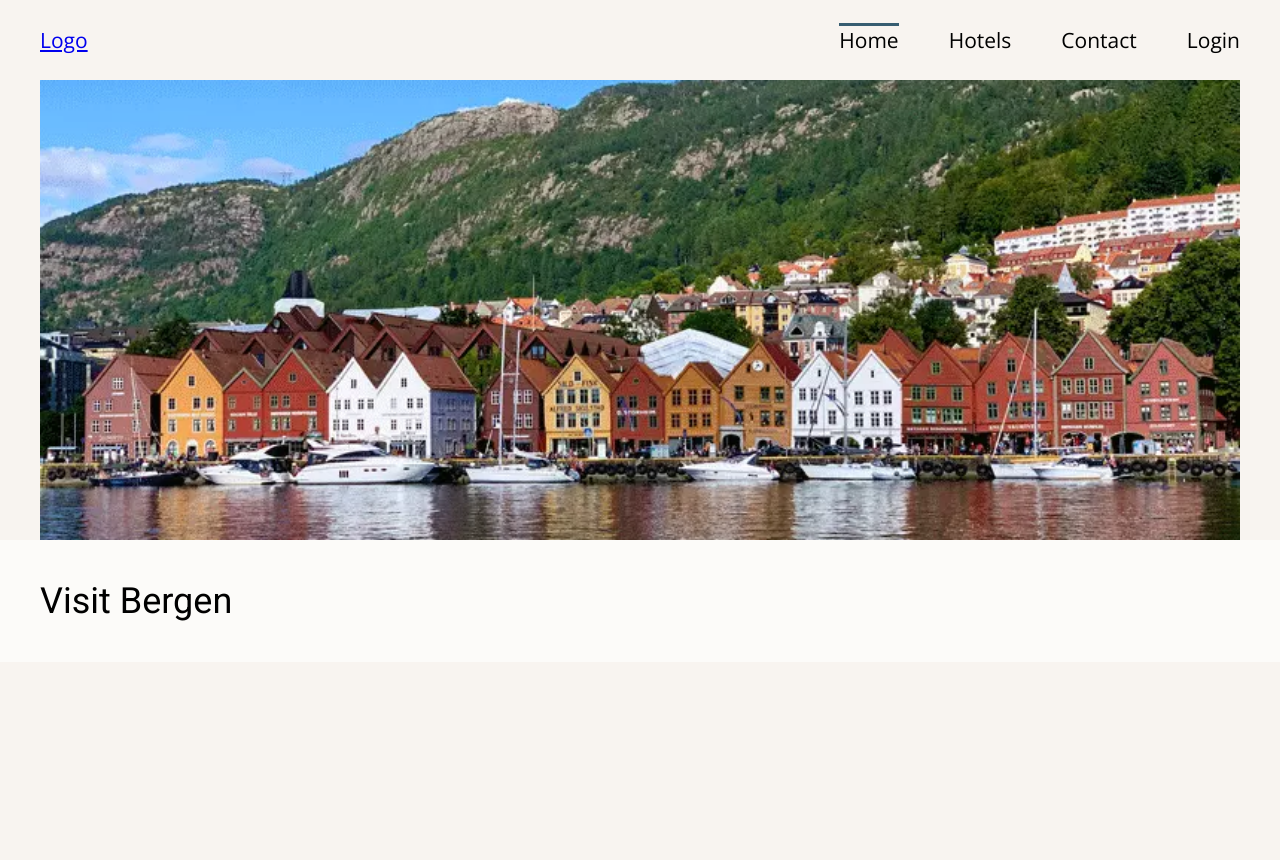
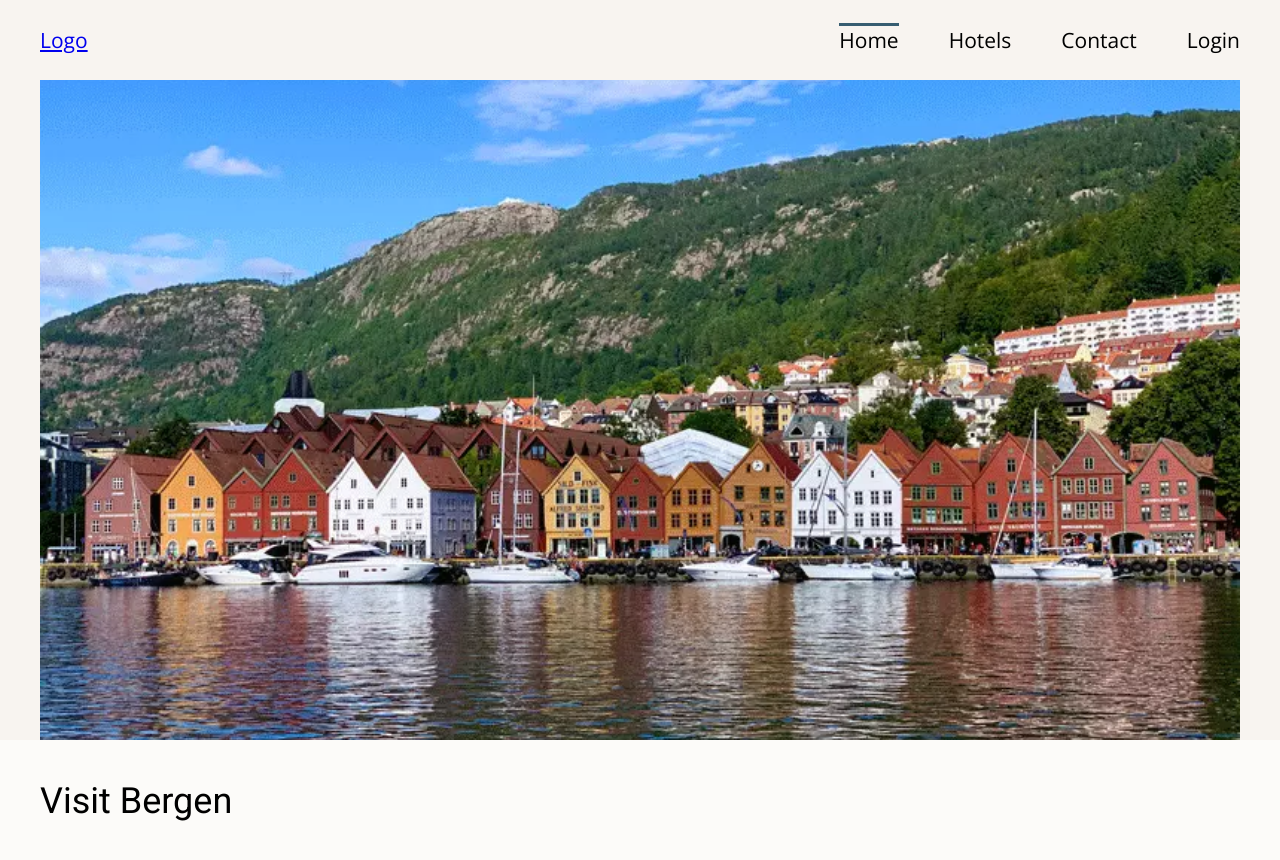
Before and after one commit to Noroff-FEU-Assignments/project-exam-2-Janne-R, a React (Create React App) app: page / in a window 1280 px wide. Before the commit the page ends 800 px from the top, so only its background shows below. Built offline with nearby package versions, Linux system fonts and the light colour scheme.

Commit message:
Header done vol 1

```diff
--- a/src/components/header/HeroImage.js
+++ b/src/components/header/HeroImage.js
@@ -1,16 +1,23 @@
 import styled from "styled-components";
 import BackgroundImage from "../common.styles/BackgroundImage";
 
-const StyledBackgroundImage = styled(BackgroundImage)`
+const HeaderImage = styled(BackgroundImage)`
 @media ${({ theme }) => theme.devices.tabletS} {
     max-width: 1200px;
     margin: 0px auto;
+    height: 460px;
+  }
+  @media ${({ theme }) => theme.devices.tabletL}{
+    height: 560px;
+  }
+  @media ${({ theme }) => theme.devices.laptopS}{
+    height: 660px;
   }
 `;
 
 const HeroImage = () => {
   return (
-    <StyledBackgroundImage img={"/images/bergenSmall.webp"} height={"460px"} />
+    <HeaderImage img={"/images/bergenSmall.webp"} height={"360px"} />
   );
 };
 
```
